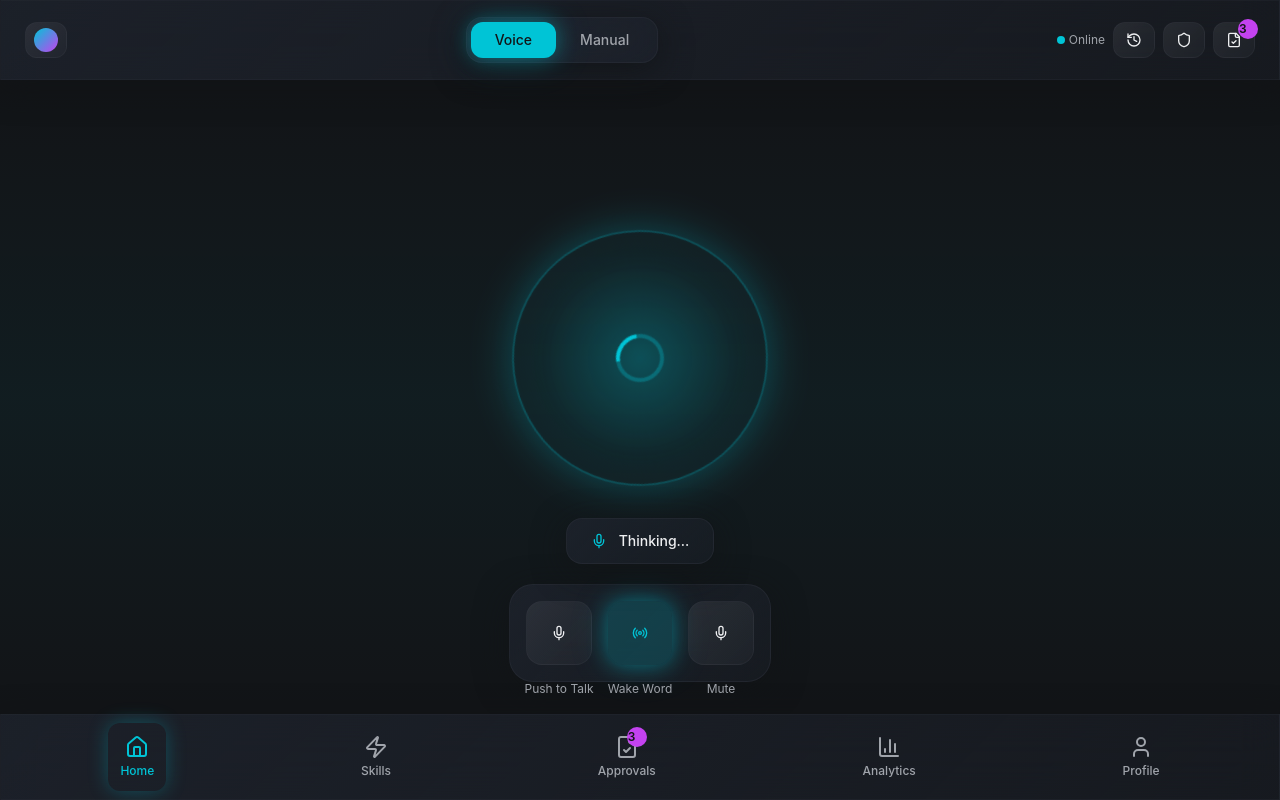
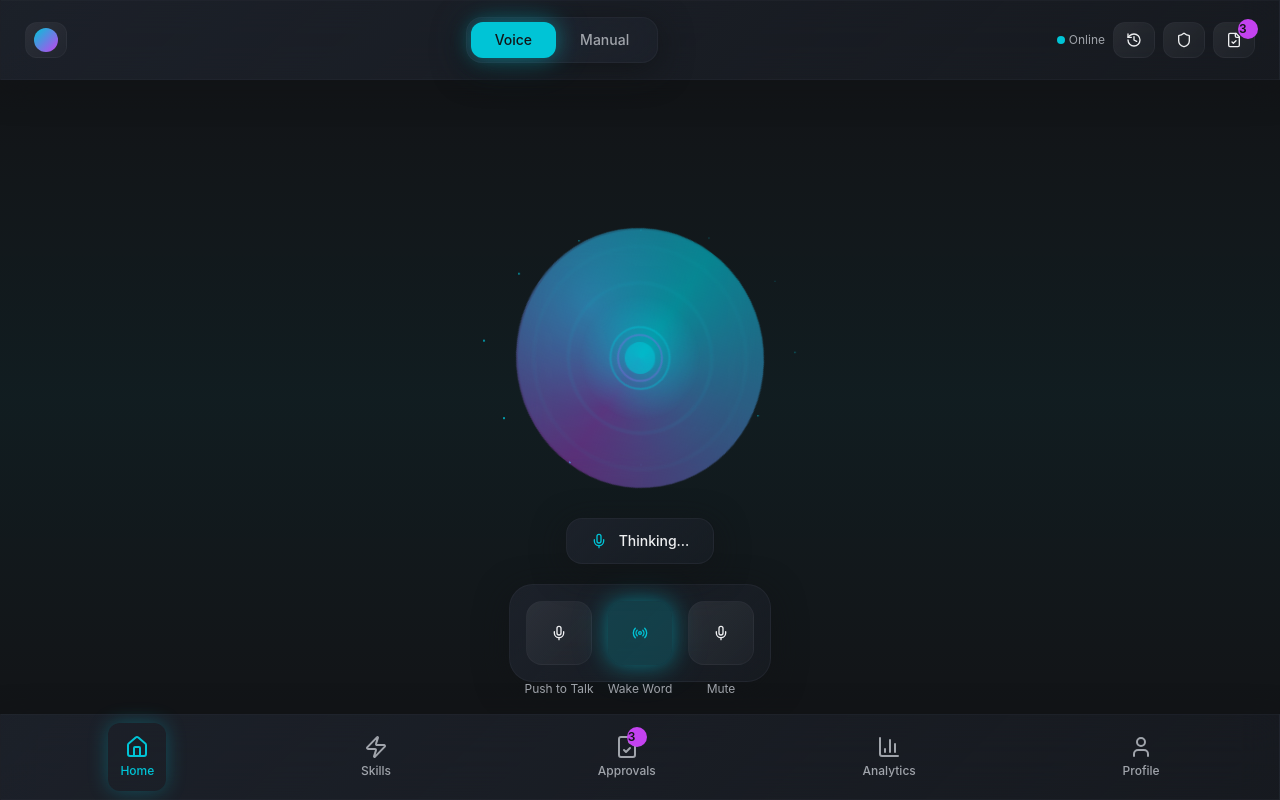
Before and after one commit to ailendevidts1-lang/creative-agents, a React (Vite) app: page / in a window 1280 px wide. Both pictures are taken after a click on the button 559 px from the left and 633 px from the top of the page. Built offline with nearby package versions, Linux system fonts and the light colour scheme.

Commit message:
Refactor SiriCircle to 3D sphere

```diff
--- a/src/components/voice/SiriCircle.tsx
+++ b/src/components/voice/SiriCircle.tsx
@@ -9,80 +9,146 @@ interface SiriCircleProps {
 }
 
 export function SiriCircle({ voiceState, micMuted, onTap }: SiriCircleProps) {
-  const getCircleClasses = () => {
-    const baseClasses = "w-64 h-64 rounded-full siri-circle cursor-pointer relative";
+  const getSphereClasses = () => {
+    const baseClasses = "w-64 h-64 jarvis-sphere cursor-pointer relative";
 
     if (micMuted) return `${baseClasses} opacity-50`;
 
     switch (voiceState) {
       case "listening":
-        return `${baseClasses} voice-listening`;
+        return `${baseClasses} jarvis-listening`;
       case "thinking":
-        return `${baseClasses} voice-thinking`;
+        return `${baseClasses} jarvis-thinking`;
       case "speaking":
-        return `${baseClasses} voice-speaking`;
+        return `${baseClasses} jarvis-speaking`;
       case "error":
-        return `${baseClasses} border-destructive/50 shadow-destructive/30`;
+        return `${baseClasses} opacity-60`;
       default:
         return baseClasses;
     }
   };
 
-  const renderInnerContent = () => {
+  const generateJarvisParticles = () => {
+    if (micMuted) return null;
+
+    const particles = [];
+    for (let i = 0; i < 12; i++) {
+      const angle = (i * 30) * (Math.PI / 180);
+      const radius = 140 + Math.sin(Date.now() / 1000 + i) * 20;
+      const x = Math.cos(angle) * radius;
+      const y = Math.sin(angle) * radius;
+
+      particles.push(
+        <div
+          key={i}
+          className="jarvis-particle"
+          style={{
+            left: `calc(50% + ${x}px)`,
+            top: `calc(50% + ${y}px)`,
+            animationDelay: `${i * 0.2}s`,
+          }}
+        />
+      );
+    }
+    return particles;
+  };
+
+  const renderJarvisCore = () => {
     if (micMuted) {
       return (
-        <div className="absolute inset-0 flex items-center justify-center">
-          <div className="glass-panel p-4 rounded-2xl">
-            <Lock className="w-8 h-8 text-muted-foreground" />
+        <div className="absolute inset-0 flex items-center justify-center z-10">
+          <div className="glass-panel p-6 rounded-2xl backdrop-blur-xl">
+            <Lock className="w-12 h-12 text-muted-foreground/60" />
           </div>
         </div>
       );
     }
 
-    if (voiceState === "listening") {
+    const getCoreContent = () => {
+      switch (voiceState) {
+        case "listening":
           return (
             <div className="absolute inset-0 flex items-center justify-center">
-          {/* Animated waveform rings */}
-          <div className="w-16 h-16 border-2 border-primary/40 rounded-full voice-ripple" />
-          <div className="absolute w-12 h-12 border-2 border-primary/60 rounded-full voice-ripple" style={{ animationDelay: "0.3s" }} />
-          <div className="absolute w-8 h-8 border-2 border-primary/80 rounded-full voice-ripple" style={{ animationDelay: "0.6s" }} />
+              {/* Jarvis listening interface */}
+              <div className="w-20 h-20 border border-primary/60 rounded-full relative">
+                <div className="absolute inset-2 border border-primary/40 rounded-full">
+                  <div className="absolute inset-2 border border-primary/20 rounded-full" />
+                </div>
+              </div>
+            </div>
+          );
+        case "thinking":
+          return (
+            <div className="absolute inset-0 flex items-center justify-center">
+              {/* Jarvis thinking nexus */}
+              <div className="w-16 h-16 relative">
+                <div className="absolute inset-0 border-2 border-primary/40 rounded-full animate-spin" />
+                <div className="absolute inset-2 border-2 border-accent/40 rounded-full animate-spin" style={{ animationDirection: 'reverse', animationDuration: '3s' }} />
+                <div className="absolute inset-4 bg-primary/60 rounded-full animate-pulse" />
+              </div>
+            </div>
+          );
+        case "speaking":
+          return (
+            <div className="absolute inset-0 flex items-center justify-center">
+              {/* Jarvis speaking visualizer */}
+              <div className="flex space-x-1">
+                {[...Array(5)].map((_, i) => (
+                  <div
+                    key={i}
+                    className="w-1 bg-primary rounded-full animate-pulse"
+                    style={{
+                      height: '20px',
+                      animationDelay: `${i * 0.1}s`,
+                      animationDuration: '0.6s'
+                    }}
+                  />
+                ))}
+              </div>
+            </div>
+          );
+        default:
+          return (
+            <div className="absolute inset-0 flex items-center justify-center">
+              <div className="w-8 h-8 bg-primary/60 rounded-full animate-pulse" />
             </div>
           );
       }
+    };
 
-    if (voiceState === "thinking") {
-      return (
-        <div className="absolute inset-0 flex items-center justify-center">
-          <div className="w-12 h-12 border-4 border-primary/30 border-t-primary rounded-full animate-spin" />
-        </div>
-      );
-    }
-
-    if (voiceState === "speaking") {
-      return (
-        <div className="absolute inset-0 flex items-center justify-center">
-          {/* Concentric expanding rings */}
-          <div className="w-20 h-20 border-2 border-primary/50 rounded-full animate-ping" />
-          <div className="absolute w-16 h-16 border-2 border-primary/70 rounded-full animate-ping" style={{ animationDelay: "0.2s" }} />
-          <div className="absolute w-12 h-12 border-2 border-primary rounded-full animate-ping" style={{ animationDelay: "0.4s" }} />
-        </div>
-      );
-    }
-
-    return null;
+    return getCoreContent();
   };
 
   return (
+    <div className="relative">
+      {/* Floating Jarvis particles */}
+      {generateJarvisParticles()}
+
+      {/* Main Jarvis sphere */}
       <div
-      className={getCircleClasses()}
+        className={getSphereClasses()}
         onClick={onTap}
       >
-      {renderInnerContent()}
+        {/* Jarvis grid overlay */}
+        <div className="jarvis-grid" />
+
+        {/* Core interface */}
+        {renderJarvisCore()}
+
+        {/* Additional visual effects for different states */}
+        {voiceState === "listening" && !micMuted && (
+          <div className="absolute inset-0 rounded-full border-2 border-primary/20 animate-ping" />
+        )}
+
+        {voiceState === "error" && (
+          <div className="absolute inset-0 rounded-full border-2 border-destructive/60 animate-pulse" />
+        )}
+      </div>
 
       {/* Tap hint for speaking state */}
       {voiceState === "speaking" && !micMuted && (
-        <div className="absolute -bottom-12 left-1/2 transform -translate-x-1/2">
-          <div className="glass-panel px-4 py-2 rounded-full text-sm text-muted-foreground">
+        <div className="absolute -bottom-16 left-1/2 transform -translate-x-1/2 z-20">
+          <div className="glass-panel px-6 py-3 rounded-2xl text-sm text-muted-foreground backdrop-blur-xl">
             Tap to interrupt
           </div>
         </div>
--- a/src/index.css
+++ b/src/index.css
@@ -106,12 +106,68 @@
     box-shadow: 0 0 20px hsl(var(--glow) / 0.4), 0 0 40px hsl(var(--glow) / 0.2);
   }
 
-  .siri-circle {
-    background: var(--gradient-radial);
-    backdrop-filter: blur(10px);
-    border: 2px solid hsl(var(--glow) / 0.3);
-    box-shadow: 0 0 40px hsl(var(--glow) / 0.3), inset 0 0 40px hsl(var(--glow) / 0.1);
-    animation: pulse-glow 2s ease-in-out infinite alternate;
+  /* Jarvis 3D Sphere */
+  .jarvis-sphere {
+    position: relative;
+    background: radial-gradient(circle at 30% 30%, hsl(var(--glow) / 0.4) 0%, hsl(var(--glow) / 0.1) 40%, transparent 70%);
+    backdrop-filter: blur(15px);
+    border-radius: 50%;
+    transform-style: preserve-3d;
+    animation: jarvis-idle 3s ease-in-out infinite alternate;
+  }
+
+  .jarvis-sphere::before {
+    content: '';
+    position: absolute;
+    inset: -2px;
+    border-radius: 50%;
+    background: conic-gradient(from 0deg, hsl(var(--glow) / 0.6), hsl(var(--accent) / 0.4), hsl(var(--glow) / 0.6));
+    z-index: -1;
+    animation: jarvis-ring-rotate 4s linear infinite;
+  }
+
+  .jarvis-sphere::after {
+    content: '';
+    position: absolute;
+    inset: 20%;
+    border-radius: 50%;
+    background: radial-gradient(circle, hsl(var(--glow) / 0.8) 0%, transparent 70%);
+    animation: jarvis-core-pulse 2s ease-in-out infinite alternate;
+  }
+
+  /* Jarvis Voice States */
+  .jarvis-listening {
+    animation: jarvis-listening 1.5s ease-in-out infinite;
+  }
+
+  .jarvis-thinking {
+    animation: jarvis-thinking 2s linear infinite;
+  }
+
+  .jarvis-speaking {
+    animation: jarvis-speaking 1s ease-in-out infinite;
+  }
+
+  /* Jarvis Grid Lines */
+  .jarvis-grid {
+    position: absolute;
+    inset: 0;
+    border-radius: 50%;
+    background:
+      radial-gradient(circle, transparent 40%, hsl(var(--glow) / 0.1) 41%, hsl(var(--glow) / 0.1) 42%, transparent 43%),
+      radial-gradient(circle, transparent 60%, hsl(var(--glow) / 0.05) 61%, hsl(var(--glow) / 0.05) 62%, transparent 63%),
+      radial-gradient(circle, transparent 80%, hsl(var(--glow) / 0.03) 81%, hsl(var(--glow) / 0.03) 82%, transparent 83%);
+    animation: jarvis-grid-scan 6s linear infinite;
+  }
+
+  /* Jarvis Particles */
+  .jarvis-particle {
+    position: absolute;
+    width: 2px;
+    height: 2px;
+    background: hsl(var(--glow));
+    border-radius: 50%;
+    animation: jarvis-particle-float 3s ease-in-out infinite;
   }
 
   /* Voice States */
@@ -161,38 +217,110 @@
   }
 }
 
-/* Luxury Animations */
-@keyframes pulse-glow {
+/* Jarvis 3D Sphere Animations */
+@keyframes jarvis-idle {
   0% {
-    box-shadow: 0 0 20px hsl(var(--glow) / 0.3), inset 0 0 20px hsl(var(--glow) / 0.1);
-    transform: scale(1);
+    transform: rotateY(0deg) rotateX(5deg);
+    box-shadow:
+      0 0 40px hsl(var(--glow) / 0.4),
+      0 0 80px hsl(var(--glow) / 0.2),
+      inset 0 0 60px hsl(var(--glow) / 0.1);
   }
   100% {
-    box-shadow: 0 0 40px hsl(var(--glow) / 0.6), 0 0 80px hsl(var(--glow) / 0.3), inset 0 0 40px hsl(var(--glow) / 0.2);
-    transform: scale(1.02);
+    transform: rotateY(10deg) rotateX(-5deg);
+    box-shadow:
+      0 0 60px hsl(var(--glow) / 0.6),
+      0 0 120px hsl(var(--glow) / 0.3),
+      inset 0 0 80px hsl(var(--glow) / 0.15);
   }
 }
 
-@keyframes listening-pulse {
-  0%, 100% {
-    box-shadow: 0 0 30px hsl(var(--glow) / 0.4);
-    transform: scale(1);
-  }
-  50% {
-    box-shadow: 0 0 60px hsl(var(--glow) / 0.8), 0 0 100px hsl(var(--glow) / 0.4);
-    transform: scale(1.05);
-  }
-}
-
-@keyframes thinking-spin {
+@keyframes jarvis-ring-rotate {
   0% { transform: rotate(0deg); }
   100% { transform: rotate(360deg); }
 }
 
-@keyframes speaking-rings {
-  0% { box-shadow: 0 0 20px hsl(var(--glow) / 0.4); }
-  50% { box-shadow: 0 0 40px hsl(var(--glow) / 0.6), 0 0 80px hsl(var(--glow) / 0.3); }
-  100% { box-shadow: 0 0 20px hsl(var(--glow) / 0.4); }
+@keyframes jarvis-core-pulse {
+  0% {
+    opacity: 0.6;
+    transform: scale(0.8);
+  }
+  100% {
+    opacity: 1;
+    transform: scale(1.2);
+  }
+}
+
+@keyframes jarvis-listening {
+  0%, 100% {
+    transform: rotateY(0deg) rotateX(0deg) scale(1);
+    box-shadow:
+      0 0 50px hsl(var(--glow) / 0.6),
+      0 0 100px hsl(var(--glow) / 0.4),
+      0 0 150px hsl(var(--accent) / 0.2);
+  }
+  50% {
+    transform: rotateY(15deg) rotateX(10deg) scale(1.08);
+    box-shadow:
+      0 0 80px hsl(var(--glow) / 0.8),
+      0 0 160px hsl(var(--glow) / 0.6),
+      0 0 200px hsl(var(--accent) / 0.3);
+  }
+}
+
+@keyframes jarvis-thinking {
+  0% {
+    transform: rotateY(0deg) rotateX(0deg);
+  }
+  33% {
+    transform: rotateY(120deg) rotateX(15deg);
+  }
+  66% {
+    transform: rotateY(240deg) rotateX(-15deg);
+  }
+  100% {
+    transform: rotateY(360deg) rotateX(0deg);
+  }
+}
+
+@keyframes jarvis-speaking {
+  0% {
+    transform: scale(1) rotateY(0deg);
+    box-shadow: 0 0 40px hsl(var(--glow) / 0.4);
+  }
+  25% {
+    transform: scale(1.05) rotateY(90deg);
+    box-shadow: 0 0 80px hsl(var(--glow) / 0.7), 0 0 120px hsl(var(--accent) / 0.3);
+  }
+  50% {
+    transform: scale(1.1) rotateY(180deg);
+    box-shadow: 0 0 100px hsl(var(--glow) / 0.8), 0 0 150px hsl(var(--accent) / 0.4);
+  }
+  75% {
+    transform: scale(1.05) rotateY(270deg);
+    box-shadow: 0 0 80px hsl(var(--glow) / 0.7), 0 0 120px hsl(var(--accent) / 0.3);
+  }
+  100% {
+    transform: scale(1) rotateY(360deg);
+    box-shadow: 0 0 40px hsl(var(--glow) / 0.4);
+  }
+}
+
+@keyframes jarvis-grid-scan {
+  0% { transform: rotate(0deg); opacity: 0.3; }
+  50% { opacity: 0.6; }
+  100% { transform: rotate(360deg); opacity: 0.3; }
+}
+
+@keyframes jarvis-particle-float {
+  0%, 100% {
+    transform: translateY(0px) scale(0.5);
+    opacity: 0.4;
+  }
+  50% {
+    transform: translateY(-20px) scale(1);
+    opacity: 1;
+  }
 }
 
 @keyframes ripple {
```
Lines whose indentation alone changed are shown as unchanged.
